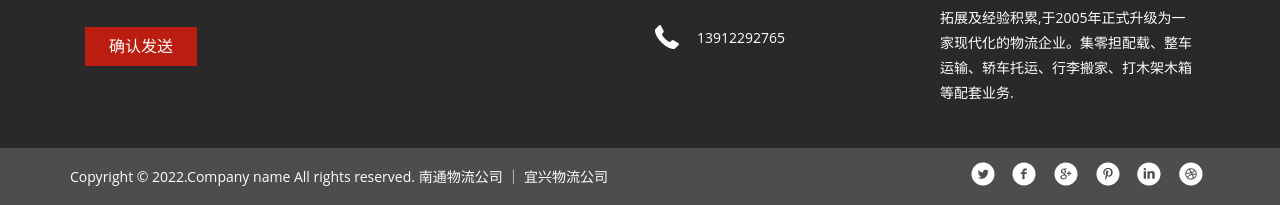
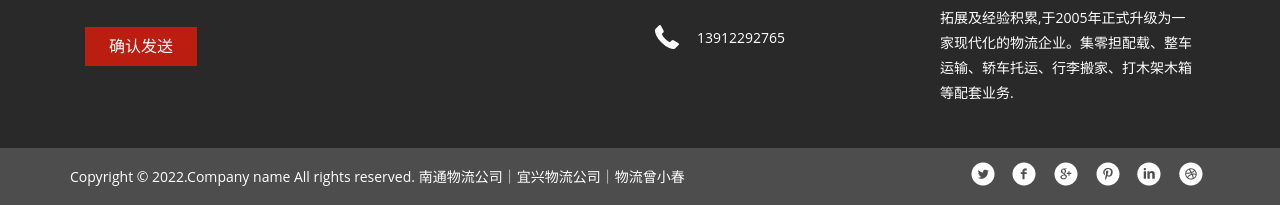
Before and after one commit to zxcwuliu/tongyuewl, a plain HTML site: page index.html in a window 1280 px wide. Shown: the part 3136-3341 px from the top of the page. Drawn offline with Linux system fonts and the light colour scheme; a web font is replaced by a local one.

Commit message:
Update index.html

```diff
--- a/index.html
+++ b/index.html
@@ -299,7 +299,7 @@
 		<!-- container -->
 		<div class="container">
 			<div class="copyright-left wow fadeInLeft animated" data-wow-delay="0.4s" style="visibility: visible; -webkit-animation-delay: 0.4s;">
-				<p>Copyright &copy; 2022.Company name All rights reserved.<a target="_blank" href="http://www.tongyuewl.com"> 南通物流公司</a><a> ｜ </a><a target="_blank" href="https://yixing.tongyuewl.com">宜兴物流公司</a></p>
+				<p>Copyright &copy; 2022.Company name All rights reserved.<a target="_blank" href="http://www.tongyuewl.com"> 南通物流公司｜</a><a target="_blank" href="https://yixing.tongyuewl.com">宜兴物流公司｜</a><a target="_blank" href="https://zxc.tongyuewl.com">物流曾小春</a></p>
 			</div>
 			<div class="copyright-right wow fadeInRight animated" data-wow-delay="0.4s" style="visibility: visible; -webkit-animation-delay: 0.4s;">
 				<ul>
```
